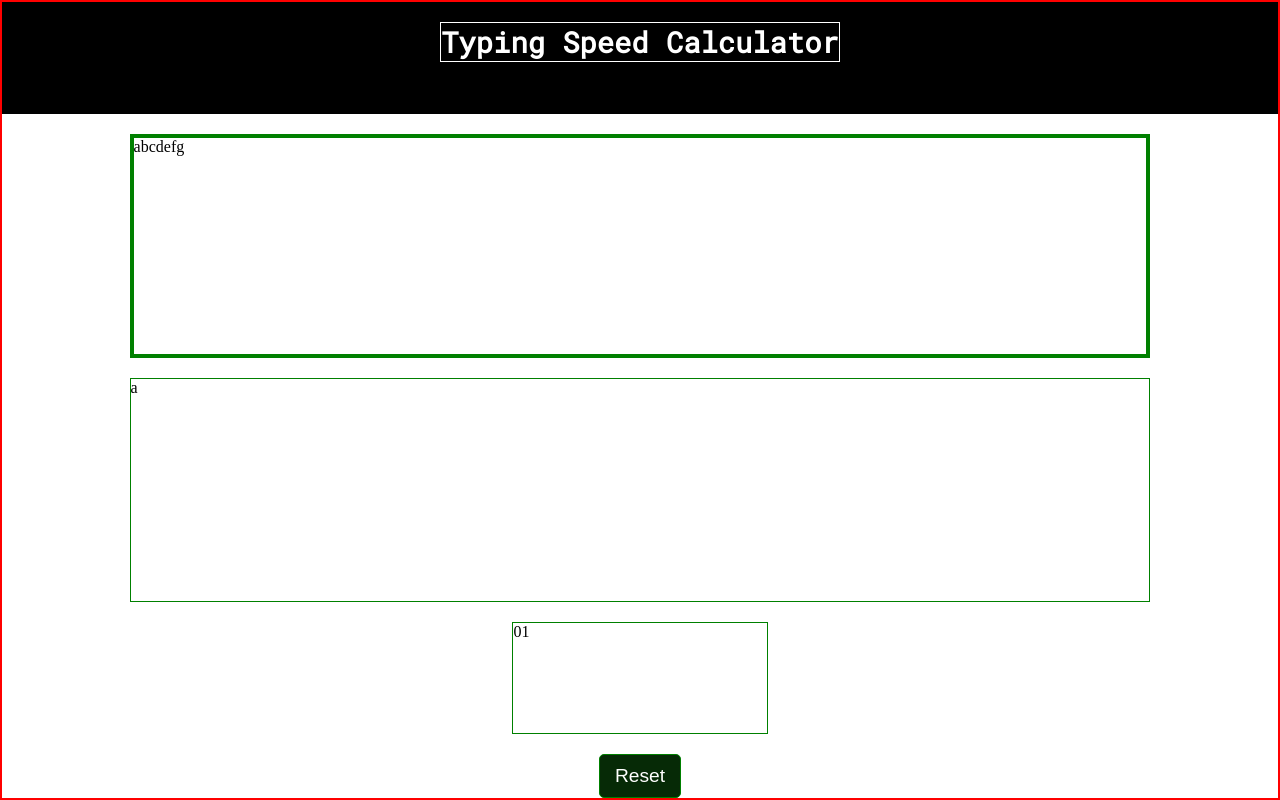
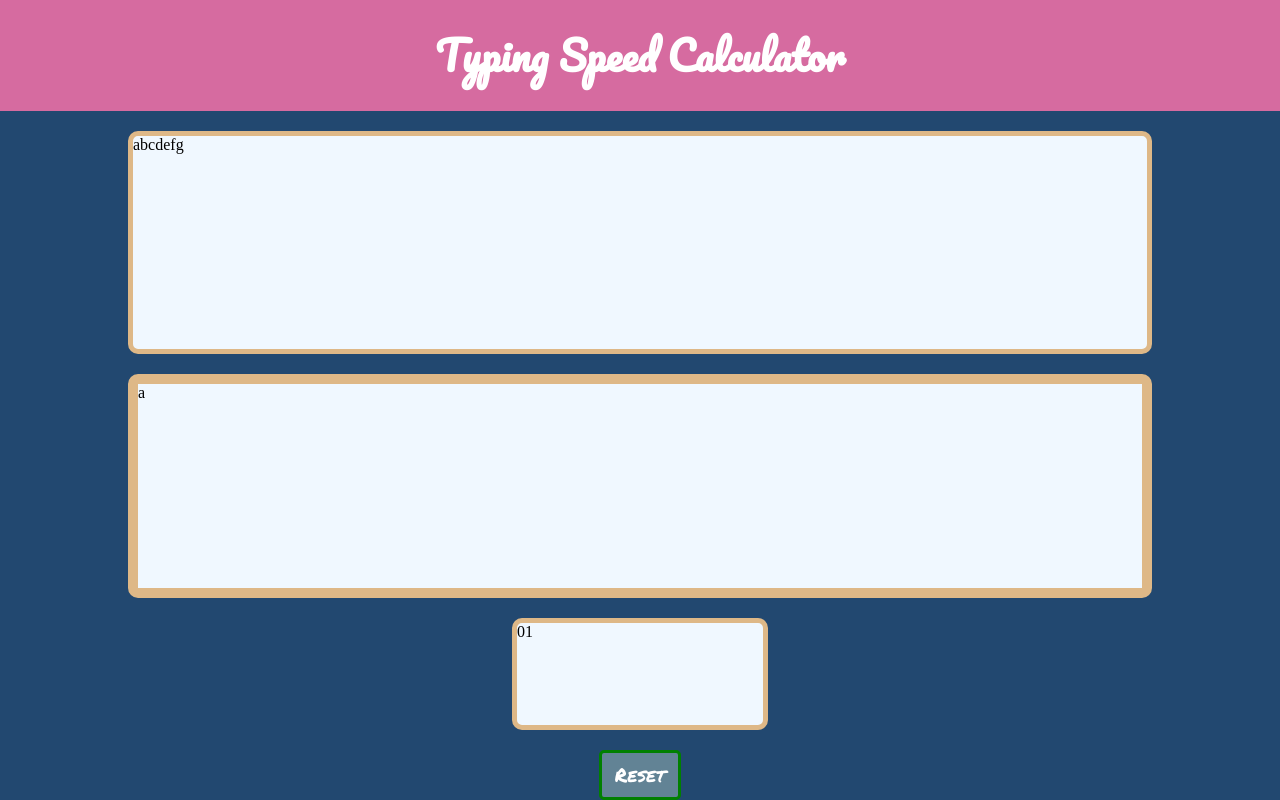
Before and after one commit to Sajal24/5-Vanilla-JS-Projects, a plain HTML site: page P06_TypingSpeedApp/index.html in a window 1280 px wide. Drawn offline with Linux system fonts and the light colour scheme.

Commit message:
frontend done

```diff
--- a/P06_TypingSpeedApp/styles.css
+++ b/P06_TypingSpeedApp/styles.css
@@ -1,3 +1,4 @@
+@import url("https://fonts.googleapis.com/css2?family=Pacifico&family=Permanent+Marker&display=swap");
 * {
   margin: 0;
   padding: 0;
@@ -12,7 +13,7 @@ body {
 .container {
   width: 100%;
   height: 100%;
-  border: 2px solid red;
+  background-color: #224870;
   display: flex;
   flex-direction: column;
   justify-content: space-between;
@@ -20,51 +21,57 @@ body {
 }
 
 .heading {
+  font-family: "Pacifico", cursive;
   text-align: center;
-  font-size: larger;
-  font-family: "Roboto Mono", monospace;
-  background-color: black;
+  background-color: #d66ba0;
   color: white;
   height: 15%;
 }
 
 .heading h2 {
+  font-size: 40px;
   display: inline-block;
-  border: 1px solid white;
   margin: 20px 0;
 }
 
 .givenText {
-  border: 1px solid green;
+  border: 5px solid burlywood;
   height: 30%;
-  border-width: 4px;
+  border-radius: 10px;
+  background-color: aliceblue;
   width: 80%;
   margin: 0 auto;
 }
 
 .areaToWrite {
-  border: 1px solid green;
+  border: 10px solid burlywood;
   height: 30%;
+  border-radius: 10px;
+  background-color: aliceblue;
   margin: 0 auto;
   width: 80%;
 }
 
 .allotedTime {
   margin: 0 auto;
-  border: 1px solid green;
+  border: 5px solid burlywood;
+  border-radius: 10px;
+  background-color: aliceblue;
   height: 15%;
   width: 20%;
 }
 
 .btn {
   /* display: inline-block; */
-  border: 1px solid green;
+  border: 3px solid green;
   border-radius: 5px;
-  padding: 10px 15px;
-  background-color: rgb(6, 42, 6);
+  background-color: aliceblue;
+  padding: 8px 13px;
+  background-color: #628395;
   color: white;
   font-size: larger;
   margin: 0 auto;
+  font-family: "Permanent Marker", cursive;
 }
 
 .btn:hover {
```
